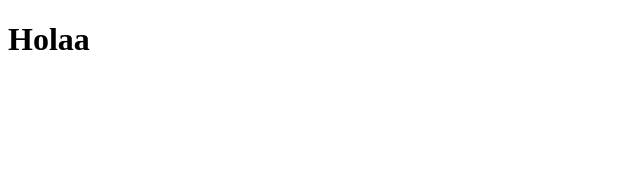
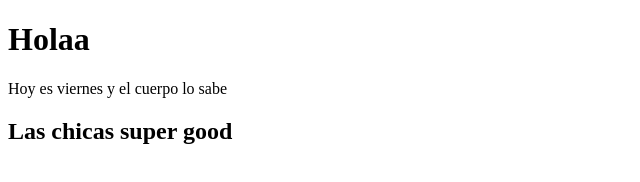
Before and after one commit to Michel923-cmd/clasesejemplo, a plain HTML site: page clases/index.html in a window 1280 px wide. Shown: the whole page, without its empty margins (0-640 px from the left). Drawn offline with Linux system fonts and the light colour scheme.

Commit message:
cuarto cambio

```diff
--- a/clases/index.html
+++ b/clases/index.html
@@ -3,9 +3,14 @@
 <head>
     <meta charset="UTF-8">
     <meta name="viewport" content="width=device-width, initial-scale=1.0">
-    <title>Document</title>
+    <title>Michel</title>
 </head>
 <body>
     <h1>Holaa</h1>
+    <p>Hoy es viernes y el cuerpo lo sabe</p>
+    <div class="contenedor">
+    <h2>Las chicas super good</h2>
+</div>
+
 </body>
 </html>
--- a/clases/index.js
+++ b/clases/index.js
@@ -1,2 +1,3 @@
 console.log("holaaaaaaaaa")
 console.log("soy Michel")
+console.log("tengo 17 años")
```
